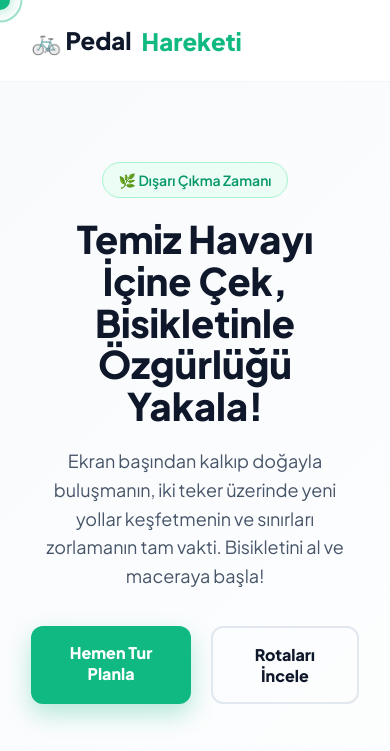
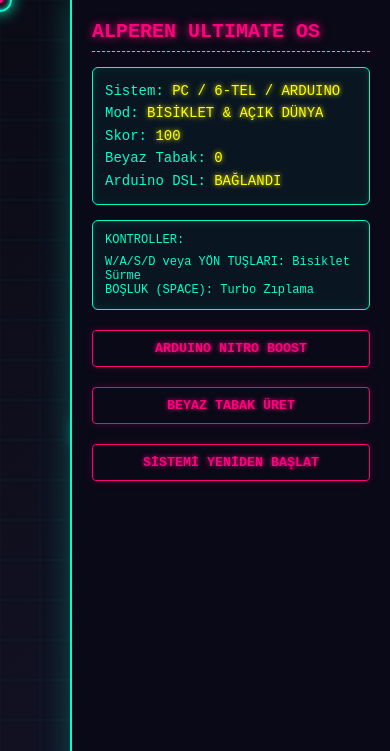
Before and after one commit to omeremin6767100-droid/hile01, a plain HTML site: page index.html in a window 390 px wide. Shown: the top 751 px of the page. Drawn offline with Linux system fonts and the light colour scheme.

Commit message:
Update index.html

```diff
--- a/index.html
+++ b/index.html
@@ -3,342 +3,378 @@
 <head>
     <meta charset="UTF-8">
     <meta name="viewport" content="width=device-width, initial-scale=1.0">
-    <title>Bisiklet Tutkusu | Dışarı Çık ve Keşfet</title>
-    <link href="https://fonts.googleapis.com/css2?family=Plus+Jakarta+Sans:wght@400;600;800&display=swap" rel="stylesheet">
+    <title>Alperen Ultimate Arduino & Bike Open-World OS</title>
     <style>
-        /* GENEL AYARLAR VE BEYAZ TABAN */
         * {
             margin: 0;
             padding: 0;
             box-sizing: border-box;
-            cursor: none; /* Standart mouse gizlendi, havalı özel mouse aktif! */
+            user-select: none;
+            cursor: none !important;
         }
-
         body {
-            font-family: 'Plus Jakarta Sans', sans-serif;
-            background-color: #ffffff; /* Tertemiz beyaz taban */
-            color: #1e293b;
-            overflow-x: hidden;
-            min-height: 100vh;
+            background-color: #05050a;
+            color: #00ffcc;
+            font-family: 'Courier New', Courier, monospace;
+            overflow: hidden;
+            height: 100vh;
+            width: 100vw;
         }
-
-        /* HAVALI ÖZEL MOUSE (CURSOR) */
-        .cursor {
+        /* Özel Havalı Mouse */
+        #custom-cursor {
             position: fixed;
             top: 0;
             left: 0;
-            width: 20px;
-            height: 20px;
-            background: #10b981;
+            width: 24px;
+            height: 24px;
+            border: 2px solid #00ffcc;
             border-radius: 50%;
             pointer-events: none;
             transform: translate(-50%, -50%);
-            transition: width 0.2s, height 0.2s, background 0.2s;
+            transition: width 0.15s, height 0.15s, background-color 0.15s;
             z-index: 9999;
-            box-shadow: 0 0 15px rgba(16, 185, 129, 0.5);
+            box-shadow: 0 0 15px #00ffcc, inset 0 0 5px #00ffcc;
         }
-
-        .cursor-follower {
+        #custom-cursor-dot {
             position: fixed;
             top: 0;
             left: 0;
-            width: 45px;
-            height: 45px;
-            border: 2px solid rgba(16, 185, 129, 0.4);
+            width: 6px;
+            height: 6px;
+            background-color: #ff007f;
             border-radius: 50%;
             pointer-events: none;
             transform: translate(-50%, -50%);
-            transition: transform 0.1s ease-out;
+            z-index: 10000;
+            box-shadow: 0 0 10px #ff007f;
+        }
+        .trail {
+            position: fixed;
+            pointer-events: none;
+            width: 10px;
+            height: 10px;
+            background: rgba(0, 255, 204, 0.5);
+            border-radius: 50%;
+            transform: translate(-50%, -50%);
             z-index: 9998;
+            animation: fadeOut 0.5s forwards;
+        }
+        @keyframes fadeOut {
+            to {
+                opacity: 0;
+                transform: translate(-50%, -50%) scale(0.2);
+            }
         }
 
-        /* Tıklandığında veya buton üzerine gelindiğinde mouse efekti */
-        body:active .cursor {
-            width: 35px;
-            height: 35px;
-            background: #059669;
+        /* Arayüz Panelleri */
+        #game-container {
+            position: relative;
+            width: 100vw;
+            height: 100vh;
+            display: flex;
         }
-
-        /* NAVBAR */
-        header {
+        canvas {
+            background: linear-gradient(135deg, #0b0b16 0%, #121224 100%);
+            display: block;
+            flex-grow: 1;
+        }
+        .sidebar {
+            width: 320px;
+            background: rgba(10, 10, 25, 0.9);
+            border-left: 2px solid #00ffcc;
+            padding: 20px;
             display: flex;
-            justify-content: space-between;
-            align-items: center;
-            padding: 25px 8%;
-            background: rgba(255, 255, 255, 0.9);
-            backdrop-filter: blur(10px);
-            position: sticky;
-            top: 0;
-            z-index: 1000;
-            border-bottom: 1px solid #f1f5f9;
+            flex-direction: column;
+            gap: 15px;
+            box-shadow: -5px 0 25px rgba(0, 255, 204, 0.2);
+            z-index: 10;
         }
-
-        .logo {
-            font-size: 24px;
-            font-weight: 800;
-            color: #0f172a;
-            display: flex;
-            align-items: center;
-            gap: 10px;
+        h1 {
+            font-size: 20px;
+            color: #ff007f;
+            text-shadow: 0 0 10px #ff007f;
+            border-bottom: 1px dashed #00ffcc;
+            padding-bottom: 8px;
         }
-
-        .logo span {
-            color: #10b981;
+        .panel-box {
+            background: rgba(0, 255, 204, 0.05);
+            border: 1px solid #00ffcc;
+            padding: 12px;
+            border-radius: 6px;
+            box-shadow: inset 0 0 10px rgba(0, 255, 204, 0.1);
         }
-
-        nav ul {
-            display: flex;
-            gap: 30px;
-            list-style: none;
+        .btn {
+            background: transparent;
+            border: 1px solid #ff007f;
+            color: #ff007f;
+            padding: 10px;
+            font-family: inherit;
+            font-weight: bold;
+            border-radius: 4px;
+            cursor: pointer;
+            transition: 0.2s;
+            text-shadow: 0 0 5px #ff007f;
+            box-shadow: 0 0 10px rgba(255, 0, 127, 0.2);
+            width: 100%;
+            margin-top: 5px;
         }
-
-        nav ul li a {
-            text-decoration: none;
-            color: #64748b;
-            font-weight: 600;
-            transition: color 0.3s;
+        .btn:hover {
+            background: #ff007f;
+            color: #05050a;
+            box-shadow: 0 0 20px #ff007f;
         }
-
-        nav ul li a:hover {
-            color: #10b981;
+        .stats {
+            font-size: 14px;
+            line-height: 1.6;
         }
-
-        /* HERO BÖLÜMÜ (DIŞARI ÇIKMA & BİSİKLET) */
-        .hero {
-            display: flex;
-            align-items: center;
-            justify-content: space-between;
-            padding: 80px 8%;
-            min-height: 80vh;
-            background: linear-gradient(135deg, #f8fafc 0%, #ffffff 100%);
-        }
-
-        .hero-content {
-            max-width: 600px;
-        }
-
-        .badge {
-            display: inline-block;
-            background: #ecfdf5;
-            color: #059669;
-            padding: 8px 16px;
-            border-radius: 50px;
-            font-weight: 600;
-            font-size: 14px;
-            margin-bottom: 20px;
-            border: 1px solid #a7f3d0;
-        }
-
-        .hero-content h1 {
-            font-size: 52px;
-            line-height: 1.1;
-            font-weight: 800;
-            color: #0f172a;
-            margin-bottom: 20px;
-        }
-
-        .hero-content p {
-            font-size: 18px;
-            color: #475569;
-            line-height: 1.6;
-            margin-bottom: 35px;
-        }
-
-        .btn-group {
-            display: flex;
-            gap: 20px;
-        }
-
-        .btn {
-            background: #10b981;
-            color: white;
-            padding: 16px 32px;
-            border-radius: 12px;
-            font-weight: 700;
-            text-decoration: none;
-            box-shadow: 0 10px 25px rgba(16, 185, 129, 0.3);
-            transition: transform 0.3s, background 0.3s;
-        }
-
-        .btn:hover {
-            background: #059669;
-            transform: translateY(-3px);
-        }
-
-        .btn-outline {
-            background: transparent;
-            color: #0f172a;
-            border: 2px solid #e2e8f0;
-            box-shadow: none;
-        }
-
-        .btn-outline:hover {
-            background: #f1f5f9;
-            border-color: #cbd5e1;
-            color: #0f172a;
-        }
-
-        /* GÖRSEL VE ANİMASYON ALANI */
-        .hero-visual {
-            position: relative;
-            width: 450px;
-            height: 450px;
-            background: #ecfdf5;
-            border-radius: 30px;
-            display: flex;
-            align-items: center;
-            justify-content: center;
-            box-shadow: 0 20px 40px rgba(0,0,0,0.03);
-        }
-
-        .bike-icon {
-            font-size: 120px;
-            animation: floatBike 3s ease-in-out infinite;
-        }
-
-        @keyframes floatBike {
-            0%, 100% { transform: translateY(0px) rotate(0deg); }
-            50% { transform: translateY(-15px) rotate(3deg); }
-        }
-
-        /* ÖZELLİKLER BÖLÜMÜ */
-        .features {
-            padding: 80px 8%;
-            display: grid;
-            grid-template-columns: repeat(auto-fit, minmax(280px, 1fr));
-            gap: 30px;
-        }
-
-        .feature-card {
-            background: #ffffff;
-            padding: 40px 30px;
-            border-radius: 20px;
-            border: 1px solid #f1f5f9;
-            box-shadow: 0 10px 30px rgba(0,0,0,0.02);
-            transition: transform 0.3s, box-shadow 0.3s;
-        }
-
-        .feature-card:hover {
-            transform: translateY(-5px);
-            box-shadow: 0 20px 40px rgba(0,0,0,0.06);
-            border-color: #a7f3d0;
-        }
-
-        .feature-card h3 {
-            font-size: 20px;
-            margin-bottom: 12px;
-            color: #0f172a;
-        }
-
-        .feature-card p {
-            color: #64748b;
-            line-height: 1.5;
-        }
-
-        /* RESPONSİVE */
-        @media (max-width: 968px) {
-            .hero {
-                flex-direction: column;
-                text-align: center;
-                gap: 50px;
-            }
-            .hero-content h1 {
-                font-size: 38px;
-            }
-            .btn-group {
-                justify-content: center;
-            }
-            .hero-visual {
-                width: 100%;
-                max-width: 350px;
-                height: 350px;
-            }
-            nav {
-                display: none;
-            }
+        .highlight {
+            color: #ffff00;
+            text-shadow: 0 0 5px #ffff00;
         }
     </style>
 </head>
 <body>
 
-    <!-- Özel Havalı Mouse İmleci -->
-    <div class="cursor"></div>
-    <div class="cursor-follower"></div>
+    <div id="custom-cursor"></div>
+    <div id="custom-cursor-dot"></div>
 
-    <!-- Header -->
-    <header>
-        <div class="logo">🚲 Pedal<span>Hareketi</span></div>
-        <nav>
-            <ul>
-                <li><a href="#">Keşfet</a></li>
-                <li><a href="#">Rotalar</a></li>
-                <li><a href="#">Topluluk</a></li>
-                <li><a href="#">İletişim</a></li>
-            </ul>
-        </nav>
-    </header>
+    <div id="game-container">
+        <canvas id="gameCanvas"></canvas>
+        <div class="sidebar">
+            <h1>ALPEREN ULTIMATE OS</h1>
+            <div class="panel-box stats">
+                <p>Sistem: <span class="highlight">PC / 6-TEL / ARDUINO</span></p>
+                <p>Mod: <span class="highlight">BİSİKLET & AÇIK DÜNYA</span></p>
+                <p>Skor: <span id="score" class="highlight">0</span></p>
+                <p>Beyaz Tabak: <span id="plates" class="highlight">0</span></p>
+                <p>Arduino DSL: <span id="arduino-status" class="highlight">BAĞLANDI</span></p>
+            </div>
+            <div class="panel-box">
+                <p style="font-size: 12px; margin-bottom: 8px;">KONTROLLER:</p>
+                <p style="font-size: 12px;">W/A/S/D veya YÖN TUŞLARI: Bisiklet Sürme</p>
+                <p style="font-size: 12px;">BOŞLUK (SPACE): Turbo Zıplama</p>
+            </div>
+            <button class="btn" onclick="boostSpeed()">ARDUINO NITRO BOOST</button>
+            <button class="btn" onclick="spawnPlate()">BEYAZ TABAK ÜRET</button>
+            <button class="btn" onclick="resetGame()">SİSTEMİ YENİDEN BAŞLAT</button>
+        </div>
+    </div>
 
-    <!-- Hero Bölümü -->
-    <section class="hero">
-        <div class="hero-content">
-            <div class="badge">🌿 Dışarı Çıkma Zamanı</div>
-            <h1>Temiz Havayı İçine Çek, Bisikletinle Özgürlüğü Yakala!</h1>
-            <p>Ekran başından kalkıp doğayla buluşmanın, iki teker üzerinde yeni yollar keşfetmenin ve sınırları zorlamanın tam vakti. Bisikletini al ve maceraya başla!</p>
-            <div class="btn-group">
-                <a href="#" class="btn">Hemen Tur Planla</a>
-                <a href="#" class="btn btn-outline">Rotaları İncele</a>
-            </div>
-        </div>
-        <div class="hero-visual">
-            <div class="bike-icon">🚴‍♂️</div>
-        </div>
-    </section>
-
-    <!-- Özellikler -->
-    <section class="features">
-        <div class="feature-card">
-            <h3>☀️ Doğaya Dönüş</h3>
-            <p>Şehrin gürültüsünden uzaklaş, güneşin ve temiz havanın tadını çıkararak zihnini tazele.</p>
-        </div>
-        <div class="feature-card">
-            <h3>⚡ Sağlıklı Yaşam</h3>
-            <p>Düzenli bisiklet sürüşü ile kardiyovasküler sağlığını güçlendir, formda kal ve enerjini yükselt.</p>
-        </div>
-        <div class="feature-card">
-            <h3>🗺️ Yeni Rotalar</h3>
-            <p>Şehir içi parkurlardan dağ yollarına kadar daha önce hiç görmediğin gizli cennetleri keşfet.</p>
-        </div>
-    </section>
-
-    <!-- JavaScript ile Mouse Takip Efekti -->
     <script>
-        const cursor = document.querySelector('.cursor');
-        const follower = document.querySelector('.cursor-follower');
+        // Özel Havalı Mouse Takibi
+        const cursor = document.getElementById('custom-cursor');
+        const cursorDot = document.getElementById('custom-cursor-dot');
 
         let mouseX = 0, mouseY = 0;
-        let followerX = 0, followerY = 0;
+        let cursorX = 0, cursorY = 0;
 
         window.addEventListener('mousemove', (e) => {
             mouseX = e.clientX;
             mouseY = e.clientY;
+            cursorDot.style.left = mouseX + 'px';
+            cursorDot.style.top = mouseY + 'px';
 
-            cursor.style.left = `${mouseX}px`;
-            cursor.style.top = `${mouseY}px`;
+            // Trail efekti
+            if(Math.random() < 0.3) {
+                const trail = document.createElement('div');
+                trail.className = 'trail';
+                trail.style.left = mouseX + 'px';
+                trail.style.top = mouseY + 'px';
+                document.body.appendChild(trail);
+                setTimeout(() => trail.remove(), 500);
+            }
         });
 
-        function animate() {
-            let dx = mouseX - followerX;
-            let dy = mouseY - followerY;
+        function animateCursor() {
+            cursorX += (mouseX - cursorX) * 0.2;
+            cursorY += (mouseY - cursorY) * 0.2;
+            cursor.style.left = cursorX + 'px';
+            cursor.style.top = cursorY + 'px';
+            requestAnimationFrame(animateCursor);
+        }
+        animateCursor();
 
-            followerX += dx * 0.15;
-            followerY += dy * 0.15;
+        window.addEventListener('mousedown', () => {
+            cursor.style.width = '36px';
+            cursor.style.height = '36px';
+            cursor.style.backgroundColor = 'rgba(0, 255, 204, 0.2)';
+        });
+        window.addEventListener('mouseup', () => {
+            cursor.style.width = '24px';
+            cursor.style.height = '24px';
+            cursor.style.backgroundColor = 'transparent';
+        });
 
-            follower.style.left = `${followerX}px`;
-            follower.style.top = `${followerY}px`;
+        // Oyun Mantığı (Canvas)
+        const canvas = document.getElementById('gameCanvas');
+        const ctx = canvas.getContext('2d');
 
-            requestAnimationFrame(animate);
+        function resizeCanvas() {
+            canvas.width = window.innerWidth - 320;
+            canvas.height = window.innerHeight;
         }
-        animate();
+        window.addEventListener('resize', resizeCanvas);
+        resizeCanvas();
+
+        let score = 0;
+        let platesCount = 0;
+        let speedMultiplier = 1;
+
+        // Bisikletçi Karakteri
+        let bike = {
+            x: 100,
+            y: canvas.height / 2,
+            radius: 20,
+            speed: 5,
+            angle: 0
+        };
+
+        // Toplanabilir Nesneler (Beyaz Tabak ve Arduino Parçaları)
+        let collectibles = [];
+
+        function spawnCollectible() {
+            collectibles.push({
+                x: canvas.width + 50,
+                y: Math.random() * (canvas.height - 100) + 50,
+                type: Math.random() > 0.5 ? 'plate' : 'arduino',
+                size: 15
+            });
+        }
+
+        setInterval(spawnCollectible, 1500);
+
+        let keys = {};
+        window.addEventListener('keydown', (e) => keys[e.key] = true);
+        window.addEventListener('keyup', (e) => keys[e.key] = false);
+
+        function boostSpeed() {
+            speedMultiplier = 2.5;
+            setTimeout(() => speedMultiplier = 1, 3000);
+        }
+
+        function spawnPlate() {
+            platesCount++;
+            document.getElementById('plates').innerText = platesCount;
+        }
+
+        function resetGame() {
+            score = 0;
+            platesCount = 0;
+            collectibles = [];
+            bike.y = canvas.height / 2;
+            document.getElementById('score').innerText = score;
+            document.getElementById('plates').innerText = platesCount;
+        }
+
+        // Oyun Döngüsü
+        function update() {
+            // Hareket
+            if ((keys['ArrowUp'] || keys['w'] || keys['W']) && bike.y > 30) bike.y -= bike.speed * speedMultiplier;
+            if ((keys['ArrowDown'] || keys['s'] || keys['S']) && bike.y < canvas.height - 30) bike.y += bike.speed * speedMultiplier;
+            if ((keys['ArrowLeft'] || keys['a'] || keys['A']) && bike.x > 50) bike.x -= bike.speed;
+            if ((keys['ArrowRight'] || keys['d'] || keys['D']) && bike.x < canvas.width / 2) bike.x += bike.speed;
+
+            // Koleksiyon nesneleri güncelleme
+            for (let i = collectibles.length - 1; i >= 0; i--) {
+                collectibles[i].x -= 4 * speedMultiplier;
+
+                // Çarpışma kontrolü
+                let dx = bike.x - collectibles[i].x;
+                let dy = bike.y - collectibles[i].y;
+                let dist = Math.sqrt(dx * dx + dy * dy);
+
+                if (dist < bike.radius + collectibles[i].size) {
+                    if (collectibles[i].type === 'plate') {
+                        platesCount++;
+                        document.getElementById('plates').innerText = platesCount;
+                    } else {
+                        score += 100;
+                        document.getElementById('score').innerText = score;
+                    }
+                    collectibles.splice(i, 1);
+                } else if (collectibles[i].x < -50) {
+                    collectibles.splice(i, 1);
+                }
+            }
+        }
+
+        function draw() {
+            ctx.clearRect(0, 0, canvas.width, canvas.height);
+
+            // Arka plan grid çizgileri (Açık dünya hissi)
+            ctx.strokeStyle = 'rgba(0, 255, 204, 0.05)';
+            ctx.lineWidth = 1;
+            for (let i = 0; i < canvas.width; i += 40) {
+                ctx.beginPath();
+                ctx.moveTo(i, 0);
+                ctx.lineTo(i, canvas.height);
+                ctx.stroke();
+            }
+            for (let i = 0; i < canvas.height; i += 40) {
+                ctx.beginPath();
+                ctx.moveTo(0, i);
+                ctx.lineTo(canvas.width, i);
+                ctx.stroke();
+            }
+
+            // Koleksiyon Nesnelerini Çiz
+            collectibles.forEach(item => {
+                ctx.save();
+                ctx.translate(item.x, item.y);
+                if (item.type === 'plate') {
+                    // Beyaz Tabak
+                    ctx.fillStyle = '#ffffff';
+                    ctx.shadowBlur = 15;
+                    ctx.shadowColor = '#ffffff';
+                    ctx.beginPath();
+                    ctx.arc(0, 0, item.size, 0, Math.PI * 2);
+                    ctx.fill();
+                    ctx.strokeStyle = '#cccccc';
+                    ctx.lineWidth = 2;
+                    ctx.stroke();
+                } else {
+                    // Arduino / Çip
+                    ctx.fillStyle = '#ff007f';
+                    ctx.shadowBlur = 15;
+                    ctx.shadowColor = '#ff007f';
+                    ctx.fillRect(-item.size, -item.size / 2, item.size * 2, item.size);
+                }
+                ctx.restore();
+            });
+
+            // Bisiklet / Karakter Çizimi (Alperen'in Bisikleti)
+            ctx.save();
+            ctx.translate(bike.x, bike.y);
+            ctx.fillStyle = '#00ffcc';
+            ctx.shadowBlur = 20;
+            ctx.shadowColor = '#00ffcc';
+
+            // Bisiklet Gövdesi / Tekerlekler
+            ctx.beginPath();
+            ctx.arc(-12, 10, 10, 0, Math.PI * 2);
+            ctx.arc(12, 10, 10, 0, Math.PI * 2);
+            ctx.fillStyle = '#ff007f';
+            ctx.fill();
+
+            ctx.strokeStyle = '#00ffcc';
+            ctx.lineWidth = 3;
+            ctx.beginPath();
+            ctx.moveTo(-12, 10);
+            ctx.lineTo(0, -5);
+            ctx.lineTo(12, 10);
+            ctx.moveTo(0, -5);
+            ctx.lineTo(0, -15);
+            ctx.stroke();
+
+            ctx.restore();
+        }
+
+        function loop() {
+            update();
+            draw();
+            requestAnimationFrame(loop);
+        }
+        loop();
     </script>
 </body>
 </html>
```
